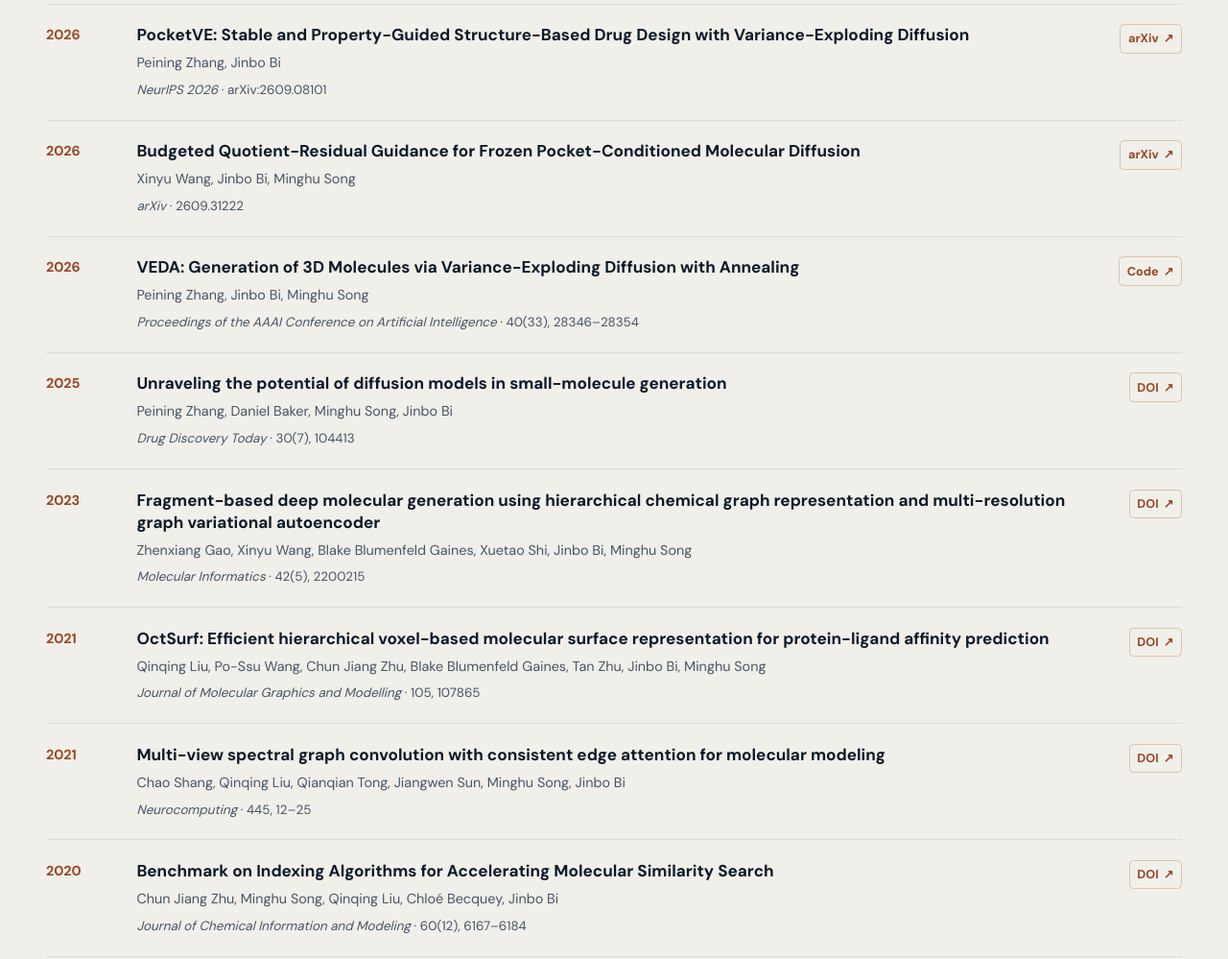
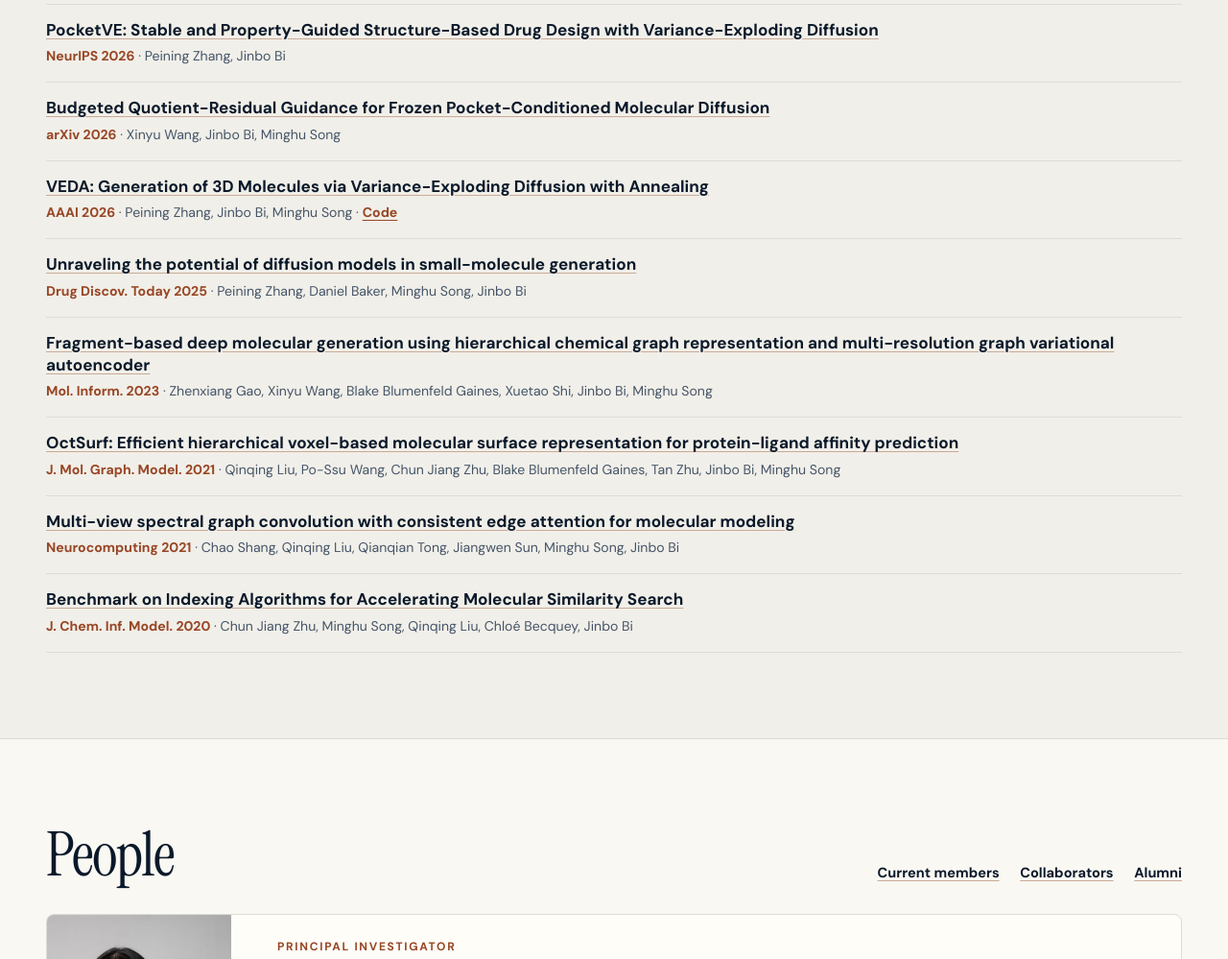
Before and after one commit to peiningzhang/mlddd, a plain HTML site: page index.html in a window 1280 px wide. Shown: the part 1480-2479 px from the top of the page at 96% size. Drawn offline with Linux system fonts and the light colour scheme.

Commit message:
Simplify publication citations and row layout

```diff
--- a/assets/site.css
+++ b/assets/site.css
@@ -105,16 +105,14 @@ h1, h2 { font-family: var(--serif); font-weight: 400; }
 .publication-filters button:hover { border-color: var(--rust); }
 .publication-filters [aria-pressed="true"] { background: var(--navy); color: var(--white); border-color: var(--navy); }
 .publication-list { border-bottom: 1px solid var(--rule); }
-.paper { display: grid; grid-template-columns: 4.8rem minmax(0, 1fr) auto; gap: .5rem 1.1rem; align-items: start; padding-block: 1.28rem; border-top: 1px solid var(--rule); }
+.paper { padding-block: .95rem; border-top: 1px solid var(--rule); }
 .paper:target { border-top-color: var(--rust); }
-.paper-year { color: var(--rust); font-size: .9rem; font-weight: 700; font-variant-numeric: tabular-nums; }
 .paper h3 { font-size: 1.07rem; font-weight: 700; line-height: 1.35; }
-.paper h3 a { text-decoration: none; }
-.paper h3 a:hover { text-decoration: underline; text-underline-offset: .17em; }
-.paper p { margin-top: .36rem; color: var(--slate); font-size: .9rem; }
-.paper .venue { font-size: .84rem; }
-.paper-link { display: inline-flex; gap: .32rem; font-size: .79rem; color: var(--rust); border: 1px solid #dcc1af; border-radius: .28rem; text-decoration: none; font-weight: 700; padding: .26rem .48rem; }
-.paper-link:hover { background: #f7e7db; }
+.paper h3 a { text-decoration-color: #c9aa97; text-underline-offset: .17em; }
+.paper h3 a:hover { color: var(--rust); }
+.paper-meta { margin-top: .28rem; color: var(--slate); font-size: .88rem; }
+.paper-venue { color: var(--rust); font-weight: 700; white-space: nowrap; }
+.paper-meta a { color: var(--rust); font-weight: 650; text-underline-offset: .2em; }
 
 .faculty { display: grid; grid-template-columns: 12rem 1fr; align-items: center; background: var(--white); border: 1px solid var(--rule); border-radius: .5rem; overflow: hidden; }
 .faculty img { width: 100%; height: 100%; min-height: 13.5rem; object-fit: cover; object-position: center 30%; }
@@ -168,10 +166,8 @@ h1, h2 { font-family: var(--serif); font-weight: 400; }
   .site-header nav { width: 100%; gap: .4rem; justify-content: space-between; }
   .site-header nav a { font-size: .8rem; }
   .site-header .nav-contact { padding: .25rem .44rem; }
-  .paper { grid-template-columns: minmax(0, 1fr) auto; gap: .32rem .65rem; padding-block: 1rem; }
-  .paper-year { grid-column: 1 / -1; }
   .paper h3 { font-size: .98rem; }
-  .paper p { font-size: .84rem; }
+  .paper-meta { font-size: .84rem; }
   .faculty { grid-template-columns: 1fr; }
   .faculty img { width: 100%; height: auto; aspect-ratio: 3 / 2; object-position: center 28%; }
   .faculty > div { padding: 1.25rem; }
--- a/index.html
+++ b/index.html
@@ -88,76 +88,36 @@
         <p class="sr-only" id="publication-status" role="status"></p>
         <div class="publication-list">
           <article class="paper" id="pocketve" data-topic="generation">
-            <div class="paper-year">2026</div>
-            <div>
             <h3><a href="https://arxiv.org/abs/2609.08101">PocketVE: Stable and Property-Guided Structure-Based Drug Design with Variance-Exploding Diffusion</a></h3>
-              <p>Peining Zhang, Jinbo Bi</p>
-              <p class="venue"><cite>NeurIPS 2026</cite> · arXiv:2609.08101</p>
-            </div>
-            <a class="paper-link" href="https://arxiv.org/abs/2609.08101" aria-label="Read PocketVE on arXiv">arXiv <span aria-hidden="true">↗</span></a>
+            <p class="paper-meta"><span class="paper-venue">NeurIPS <time datetime="2026">2026</time></span> <span aria-hidden="true">·</span> Peining Zhang, Jinbo Bi</p>
           </article>
           <article class="paper" id="quotient-residual" data-topic="generation">
-            <div class="paper-year">2026</div>
-            <div>
             <h3><a href="https://arxiv.org/abs/2609.31222">Budgeted Quotient-Residual Guidance for Frozen Pocket-Conditioned Molecular Diffusion</a></h3>
-              <p>Xinyu Wang, Jinbo Bi, Minghu Song</p>
-              <p class="venue"><cite>arXiv</cite> · 2609.31222</p>
-            </div>
-            <a class="paper-link" href="https://arxiv.org/abs/2609.31222" aria-label="Read Budgeted Quotient-Residual Guidance on arXiv">arXiv <span aria-hidden="true">↗</span></a>
+            <p class="paper-meta"><span class="paper-venue">arXiv <time datetime="2026">2026</time></span> <span aria-hidden="true">·</span> Xinyu Wang, Jinbo Bi, Minghu Song</p>
           </article>
           <article class="paper" id="veda" data-topic="generation">
-            <div class="paper-year">2026</div>
-            <div>
             <h3><a href="https://doi.org/10.1609/aaai.v40i33.40063">VEDA: Generation of 3D Molecules via Variance-Exploding Diffusion with Annealing</a></h3>
-              <p>Peining Zhang, Jinbo Bi, Minghu Song</p>
-              <p class="venue"><cite>Proceedings of the AAAI Conference on Artificial Intelligence</cite> · 40(33), 28346–28354</p>
-            </div>
-            <a class="paper-link" href="https://github.com/peiningzhang/VEDA" aria-label="VEDA source code on GitHub">Code <span aria-hidden="true">↗</span></a>
+            <p class="paper-meta"><span class="paper-venue">AAAI <time datetime="2026">2026</time></span> <span aria-hidden="true">·</span> Peining Zhang, Jinbo Bi, Minghu Song <span aria-hidden="true">·</span> <a href="https://github.com/peiningzhang/VEDA" aria-label="VEDA source code on GitHub">Code</a></p>
           </article>
           <article class="paper" id="diffusion-review" data-topic="generation">
-            <div class="paper-year">2025</div>
-            <div>
             <h3><a href="https://doi.org/10.1016/j.drudis.2025.104413">Unraveling the potential of diffusion models in small-molecule generation</a></h3>
-              <p>Peining Zhang, Daniel Baker, Minghu Song, Jinbo Bi</p>
-              <p class="venue"><cite>Drug Discovery Today</cite> · 30(7), 104413</p>
-            </div>
-            <a class="paper-link" href="https://doi.org/10.1016/j.drudis.2025.104413" aria-label="Read the small-molecule diffusion review">DOI <span aria-hidden="true">↗</span></a>
+            <p class="paper-meta"><span class="paper-venue">Drug Discov. Today <time datetime="2025">2025</time></span> <span aria-hidden="true">·</span> Peining Zhang, Daniel Baker, Minghu Song, Jinbo Bi</p>
           </article>
           <article class="paper" id="fragment-generation" data-topic="generation">
-            <div class="paper-year">2023</div>
-            <div>
             <h3><a href="https://doi.org/10.1002/minf.202200215">Fragment-based deep molecular generation using hierarchical chemical graph representation and multi-resolution graph variational autoencoder</a></h3>
-              <p>Zhenxiang Gao, Xinyu Wang, Blake Blumenfeld Gaines, Xuetao Shi, Jinbo Bi, Minghu Song</p>
-              <p class="venue"><cite>Molecular Informatics</cite> · 42(5), 2200215</p>
-            </div>
-            <a class="paper-link" href="https://doi.org/10.1002/minf.202200215" aria-label="Read the fragment-based molecular generation paper">DOI <span aria-hidden="true">↗</span></a>
+            <p class="paper-meta"><span class="paper-venue">Mol. Inform. <time datetime="2023">2023</time></span> <span aria-hidden="true">·</span> Zhenxiang Gao, Xinyu Wang, Blake Blumenfeld Gaines, Xuetao Shi, Jinbo Bi, Minghu Song</p>
           </article>
           <article class="paper" id="octsurf" data-topic="representation">
-            <div class="paper-year">2021</div>
-            <div>
             <h3><a href="https://doi.org/10.1016/j.jmgm.2021.107865">OctSurf: Efficient hierarchical voxel-based molecular surface representation for protein-ligand affinity prediction</a></h3>
-              <p>Qinqing Liu, Po-Ssu Wang, Chun Jiang Zhu, Blake Blumenfeld Gaines, Tan Zhu, Jinbo Bi, Minghu Song</p>
-              <p class="venue"><cite>Journal of Molecular Graphics and Modelling</cite> · 105, 107865</p>
-            </div>
-            <a class="paper-link" href="https://doi.org/10.1016/j.jmgm.2021.107865" aria-label="Read the OctSurf paper">DOI <span aria-hidden="true">↗</span></a>
+            <p class="paper-meta"><span class="paper-venue">J. Mol. Graph. Model. <time datetime="2021">2021</time></span> <span aria-hidden="true">·</span> Qinqing Liu, Po-Ssu Wang, Chun Jiang Zhu, Blake Blumenfeld Gaines, Tan Zhu, Jinbo Bi, Minghu Song</p>
           </article>
           <article class="paper" id="eagcn" data-topic="representation">
-            <div class="paper-year">2021</div>
-            <div>
             <h3><a href="https://doi.org/10.1016/j.neucom.2021.02.025">Multi-view spectral graph convolution with consistent edge attention for molecular modeling</a></h3>
-              <p>Chao Shang, Qinqing Liu, Qianqian Tong, Jiangwen Sun, Minghu Song, Jinbo Bi</p>
-              <p class="venue"><cite>Neurocomputing</cite> · 445, 12–25</p>
-            </div>
-            <a class="paper-link" href="https://doi.org/10.1016/j.neucom.2021.02.025" aria-label="Read the multi-view spectral graph convolution paper">DOI <span aria-hidden="true">↗</span></a>
+            <p class="paper-meta"><span class="paper-venue">Neurocomputing <time datetime="2021">2021</time></span> <span aria-hidden="true">·</span> Chao Shang, Qinqing Liu, Qianqian Tong, Jiangwen Sun, Minghu Song, Jinbo Bi</p>
           </article>
           <article class="paper" id="similarity-search" data-topic="search">
-            <div class="paper-year">2020</div>
-            <div>
             <h3><a href="https://doi.org/10.1021/acs.jcim.0c00393">Benchmark on Indexing Algorithms for Accelerating Molecular Similarity Search</a></h3>
-              <p>Chun Jiang Zhu, Minghu Song, Qinqing Liu, Chloé Becquey, Jinbo Bi</p>
-              <p class="venue"><cite>Journal of Chemical Information and Modeling</cite> · 60(12), 6167–6184</p>
-            </div>
-            <a class="paper-link" href="https://doi.org/10.1021/acs.jcim.0c00393" aria-label="Read the molecular similarity search benchmark">DOI <span aria-hidden="true">↗</span></a>
+            <p class="paper-meta"><span class="paper-venue">J. Chem. Inf. Model. <time datetime="2020">2020</time></span> <span aria-hidden="true">·</span> Chun Jiang Zhu, Minghu Song, Qinqing Liu, Chloé Becquey, Jinbo Bi</p>
           </article>
         </div>
       </div>
```
Lines whose indentation alone changed are shown as unchanged.
